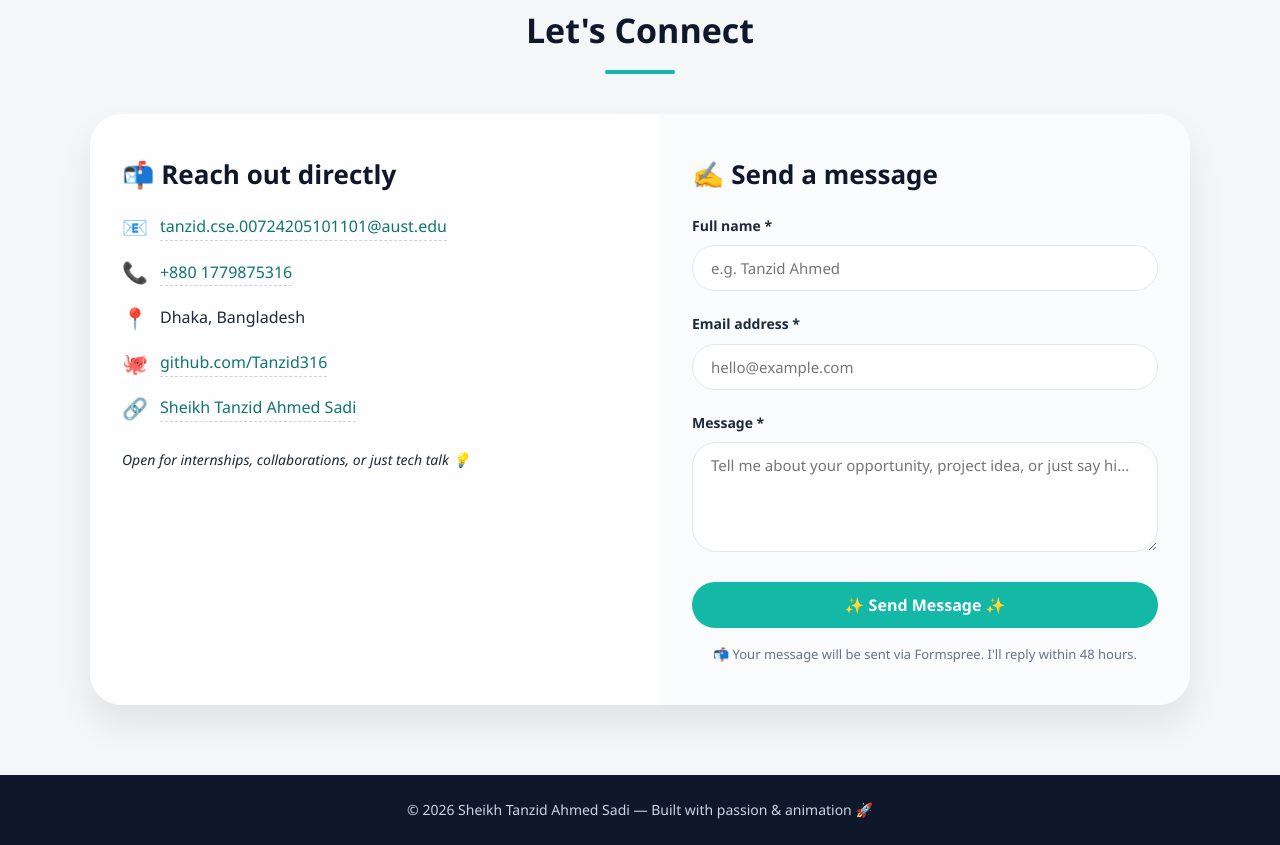
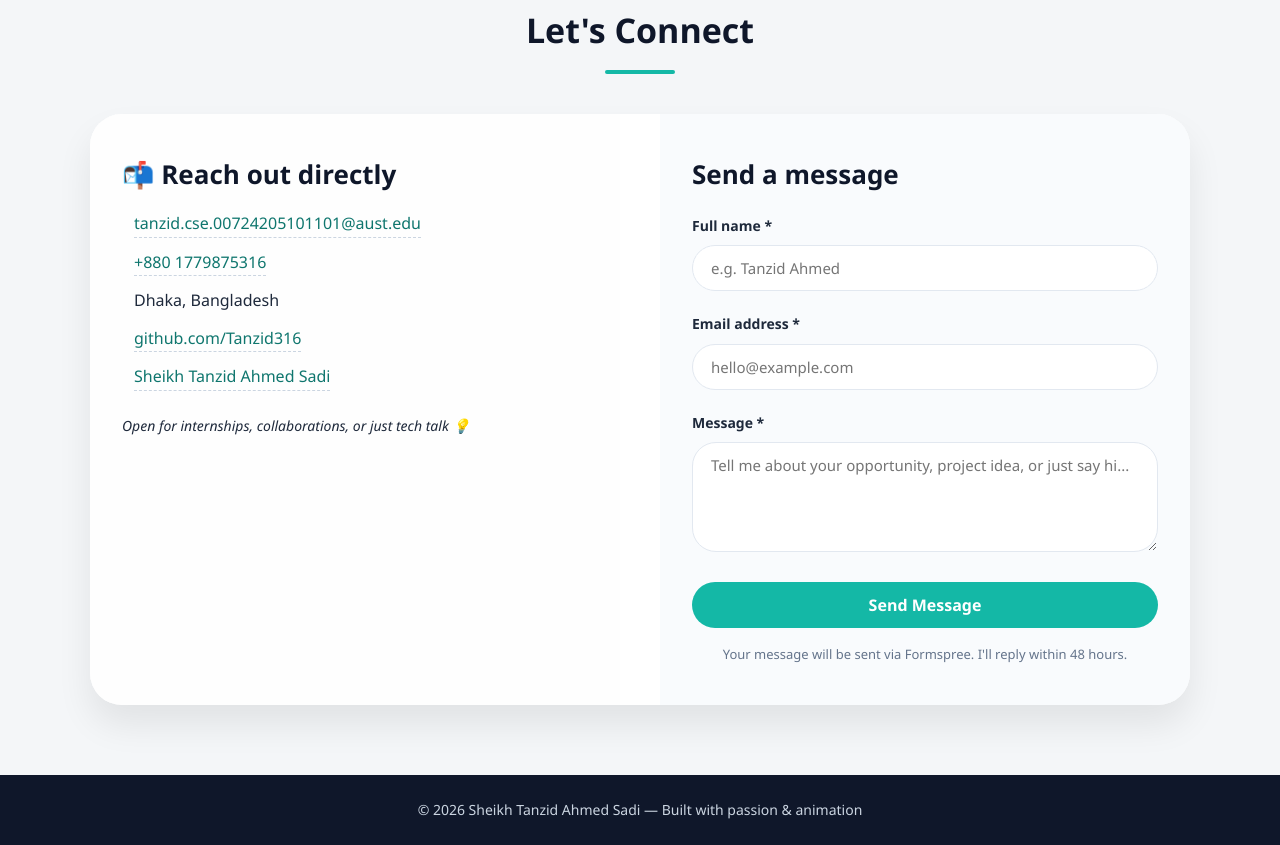
Before and after one commit to Tanzid316/MyPortfolio, a plain HTML site: page index.html in a window 1280 px wide. Shown: the part 3753-4598 px from the top of the page. Drawn offline with Linux system fonts and the light colour scheme.

Commit message:
Update index.html

```diff
--- a/index.html
+++ b/index.html
@@ -23,7 +23,7 @@
       overflow-x: hidden;
     }
 
-    /* ========== HEADER (sticky) ========== */
+
     header {
       background: #0f172a;
       color: white;
@@ -427,7 +427,7 @@
       margin-bottom: 15px;
     }
 
-    /* ========== CONTACT SECTION (FORMSPREE) ========== */
+
     .contact-wrapper {
       max-width: 1100px;
       margin: 0 auto;
@@ -736,17 +736,17 @@
   <div class="contact-wrapper">
     <div class="contact-info">
       <h3>📬 Reach out directly</h3>
-      <p><span style="font-size:1.3rem;">📧</span> <a href="mailto:tanzid.cse.00724205101101@aust.edu">tanzid.cse.00724205101101@aust.edu</a></p>
-      <p><span style="font-size:1.3rem;">📞</span> <a href="tel:+8801779875316">+880 1779875316</a></p>
-      <p><span style="font-size:1.3rem;">📍</span> Dhaka, Bangladesh</p>
-      <p><span style="font-size:1.3rem;">🐙</span> <a href="https://github.com/Tanzid316" target="_blank">github.com/Tanzid316</a></p>
-      <p><span style="font-size:1.3rem;">🔗</span> <a href="https://www.linkedin.com/in/sheikh-tanzid-ahmed-sadi-7a3a21237/" target="_blank">Sheikh Tanzid Ahmed Sadi</a></p>
+      <p><span style="font-size:1.3rem;"></span> <a href="mailto:tanzid.cse.00724205101101@aust.edu">tanzid.cse.00724205101101@aust.edu</a></p>
+      <p><span style="font-size:1.3rem;"></span> <a href="tel:+8801779875316">+880 1779875316</a></p>
+      <p><span style="font-size:1.3rem;"></span> Dhaka, Bangladesh</p>
+      <p><span style="font-size:1.3rem;"></span> <a href="https://github.com/Tanzid316" target="_blank">github.com/Tanzid316</a></p>
+      <p><span style="font-size:1.3rem;"></span> <a href="https://www.linkedin.com/in/sheikh-tanzid-ahmed-sadi-7a3a21237/" target="_blank">Sheikh Tanzid Ahmed Sadi</a></p>
       <p style="margin-top: 24px; font-style: italic; font-size: 14px;">Open for internships, collaborations, or just tech talk 💡</p>
     </div>
 
     <div class="contact-form">
-      <h3>✍️ Send a message</h3>
-      <!-- ✅ Formspree endpoint inserted -->
+      <h3>Send a message</h3>
+
       <form action="https://formspree.io/f/xvzngeyj" method="POST">
         <div class="form-group">
           <label for="name">Full name *</label>
@@ -760,9 +760,9 @@
           <label for="message">Message *</label>
           <textarea id="message" name="message" required placeholder="Tell me about your opportunity, project idea, or just say hi..."></textarea>
         </div>
-        <button type="submit" class="submit-btn">✨ Send Message ✨</button>
+        <button type="submit" class="submit-btn">Send Message</button>
         <div class="form-note">
-          📬 Your message will be sent via Formspree. I'll reply within 48 hours.
+          Your message will be sent via Formspree. I'll reply within 48 hours.
         </div>
       </form>
     </div>
@@ -770,7 +770,7 @@
 </section>
 
 <footer>
-  <p>&copy; 2026 Sheikh Tanzid Ahmed Sadi — Built with passion & animation 🚀</p>
+  <p>&copy; 2026 Sheikh Tanzid Ahmed Sadi — Built with passion & animation </p>
 </footer>
 
 <!-- Floating particles script -->
```
